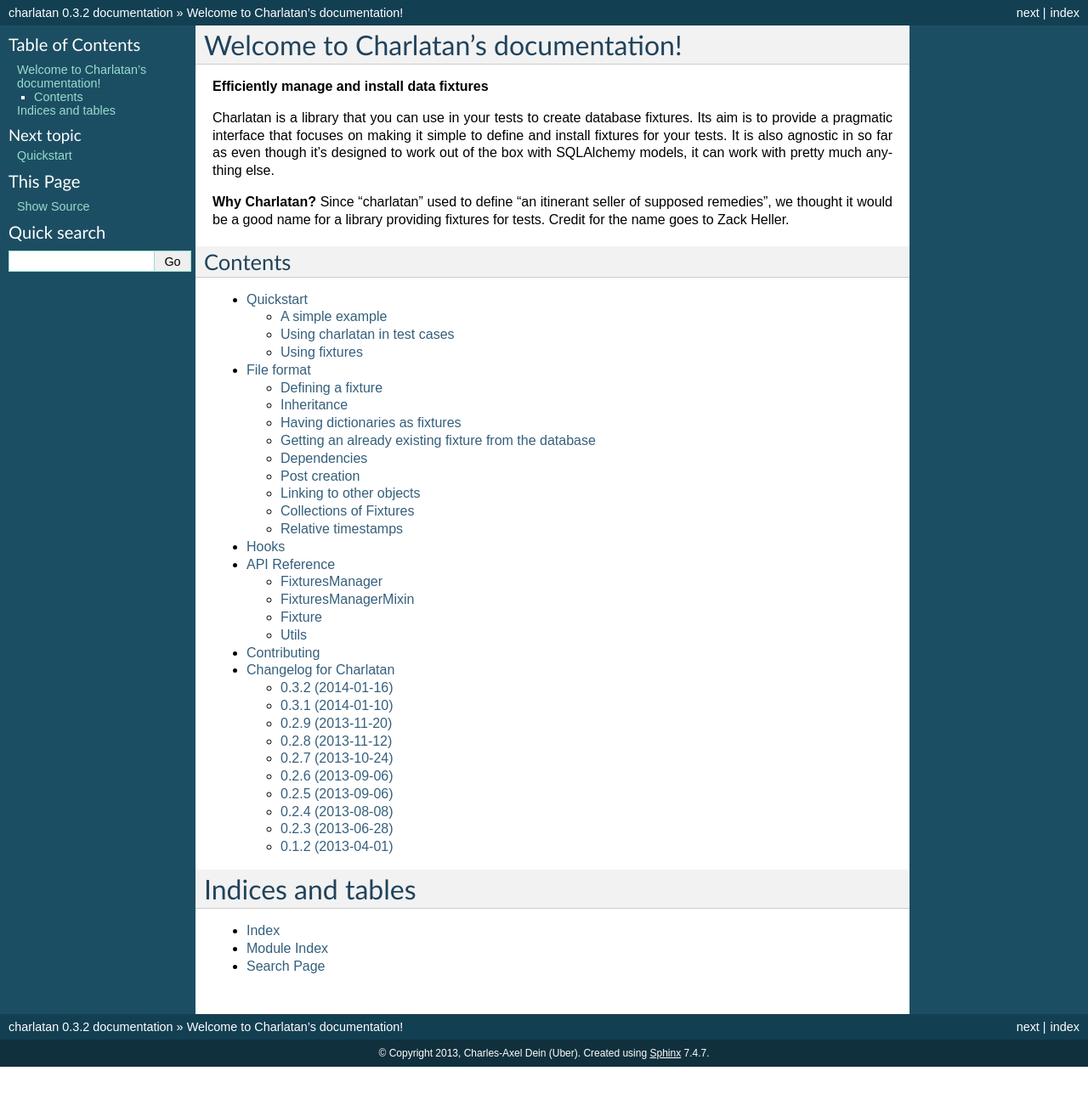
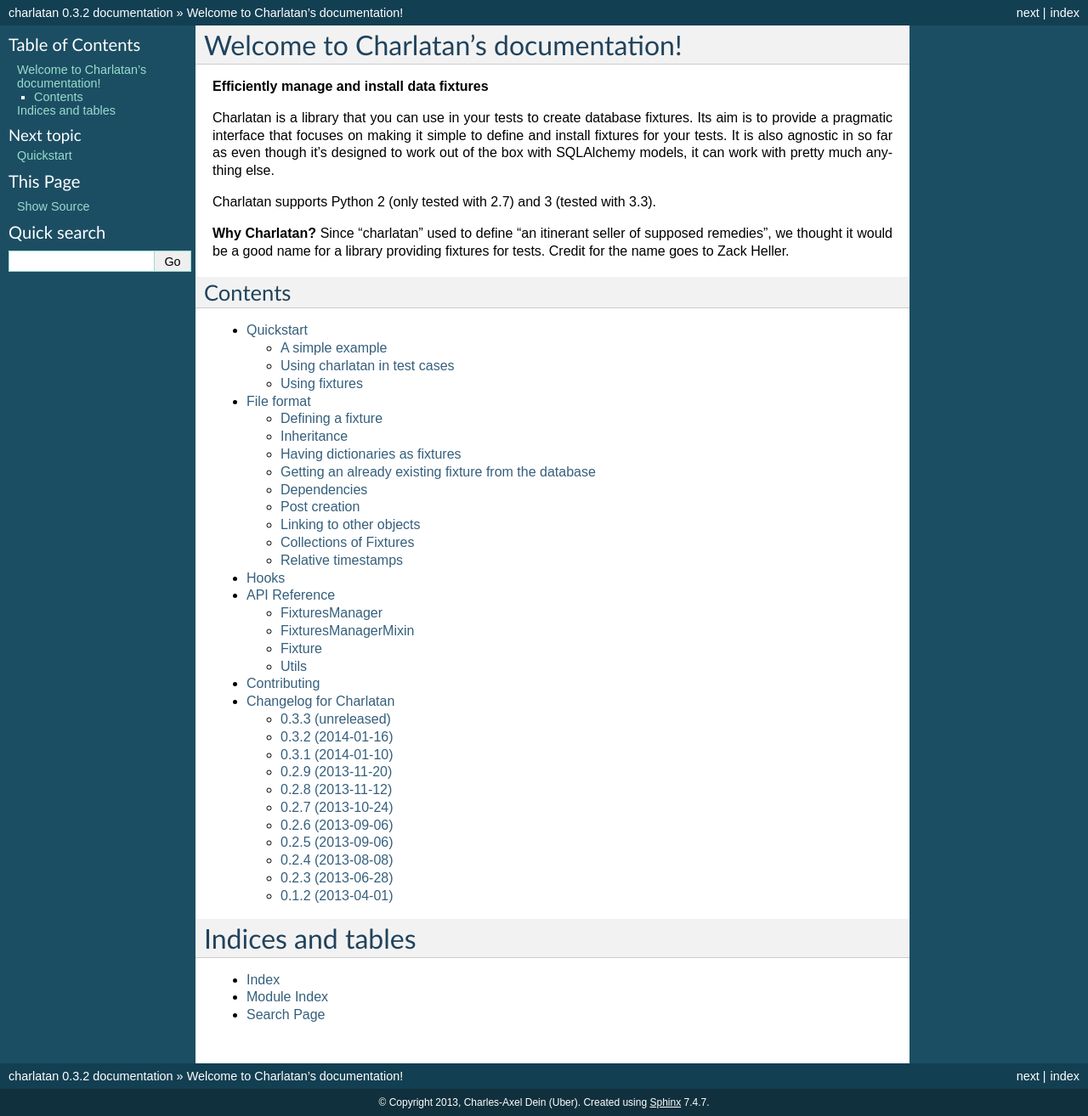
Before and after one commit to uber/charlatan, a Sphinx documentation site: the page built from docs/index.rst, in a window 1280 px wide. Shown: the whole page at 85% size. Built offline with Sphinx 7.4.7, drawn with Linux system fonts in a browser that asks for light colours; before the commit the page ends 1256 px from its top, so only the background shows below that.

Commit message:
Update changelog

```diff
--- a/CHANGES.rst
+++ b/CHANGES.rst
@@ -1,5 +1,10 @@
 Changelog for Charlatan
 =======================
+
+0.3.3 (unreleased)
+------------------
+
+- Add support for Python 3
 
 0.3.2 (2014-01-16)
 ------------------
--- a/docs/index.rst
+++ b/docs/index.rst
@@ -13,6 +13,8 @@
 simple to define and install fixtures for your tests. It is also agnostic in so
 far as even though it's designed to work out of the box with SQLAlchemy models,
 it can work with pretty much anything else.
+
+Charlatan supports Python 2 (only tested with 2.7) and 3 (tested with 3.3).
 
 **Why Charlatan?** Since "charlatan" used to define "an itinerant seller of
 supposed remedies", we thought it would be a good name for a library providing
```
